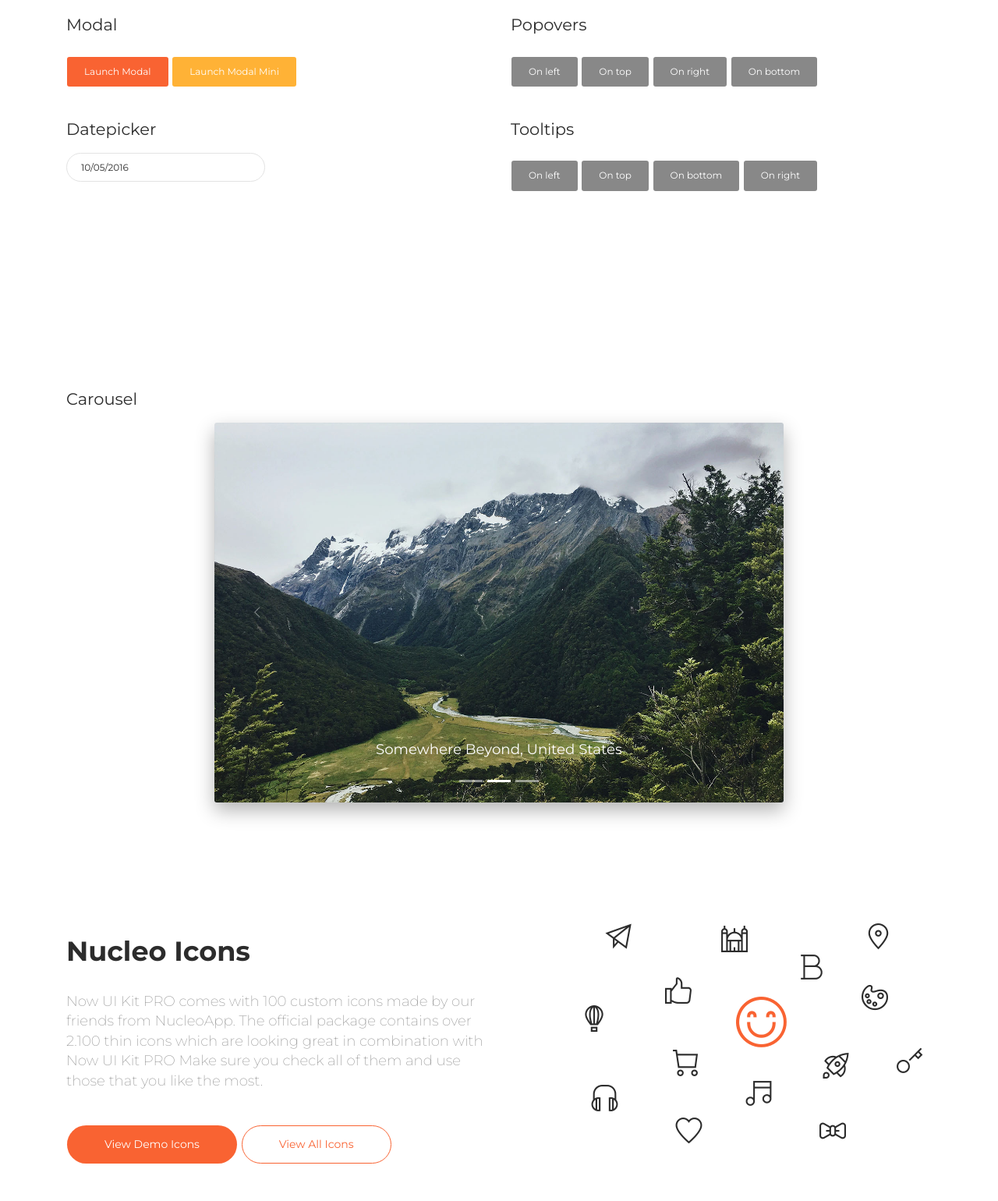
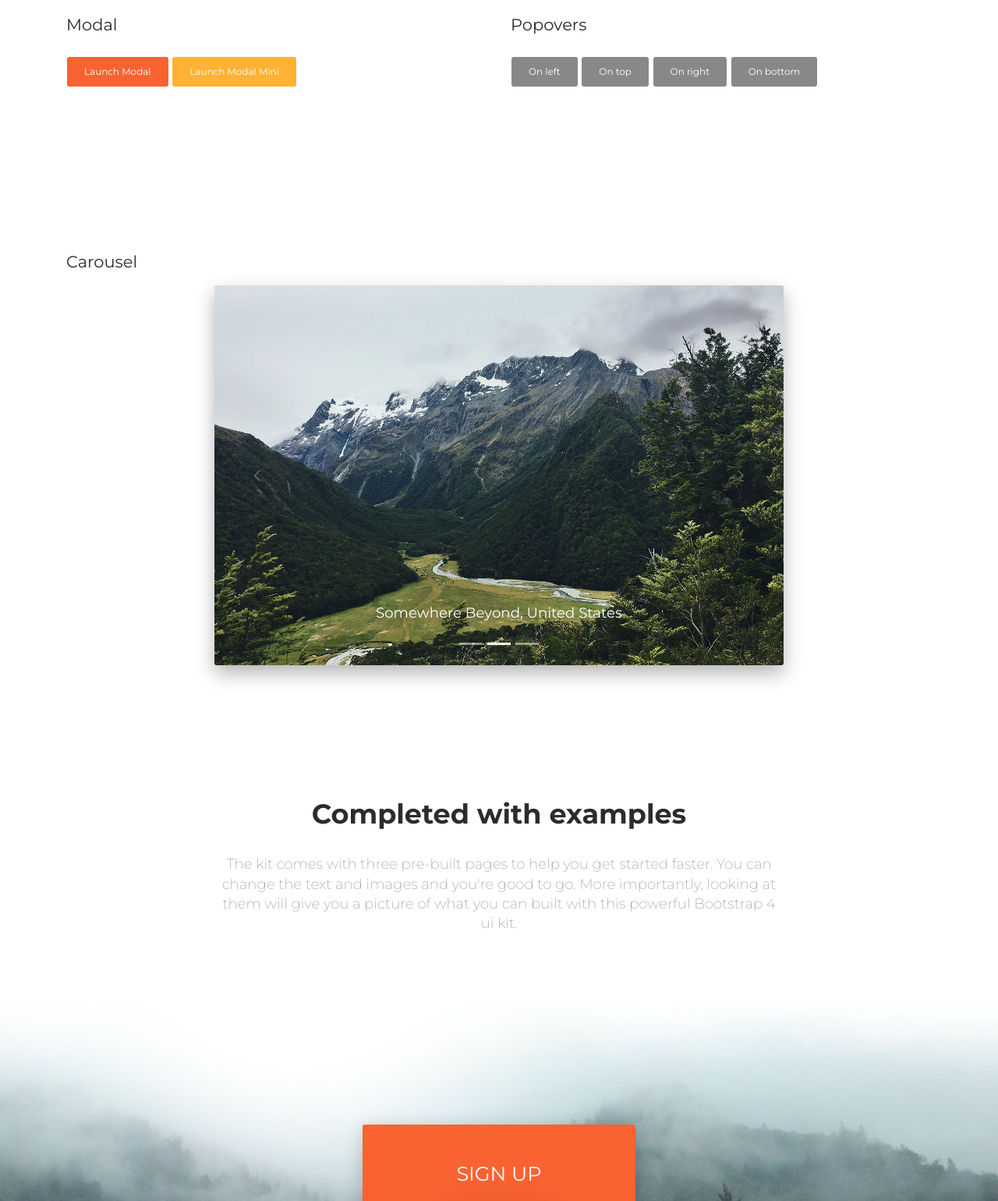
Before and after one commit to ChrisLBlack/alexPenrose, a website: page index.html in a window 1280 px wide. Shown: the part 5530-7070 px from the top of the page at 78% size. Drawn offline with Linux system fonts and the light colour scheme; some packages are replaced by stand-ins of ours.

Commit message:
text changes and moving of modal

```diff
--- a/assets/scss/now-ui-kit/_modals.scss
+++ b/assets/scss/now-ui-kit/_modals.scss
@@ -35,6 +35,7 @@
     padding-bottom: 16px;
     padding-left:   24px;
     line-height: 1.9;
+    text-align: center;
   }
   // Footer (for actions)
   .modal-footer {
--- a/index.html
+++ b/index.html
@@ -62,7 +62,8 @@
             </a>
           </li>
           <li class="nav-item">
-            <a class="nav-link" href="javascript:void(0)" onclick="">
+            <a class="nav-link" href="javascript:void(0)" data-toggle="modal" data-target="#myModal">
+              <!-- <button class="btn btn-primary" data-toggle="modal" data-target="#myModal"></button> -->
               <i class="fas fa-mail-bulk"></i>
               <p>Contact</p>
             </a>
@@ -82,7 +83,7 @@
           <li class="nav-item">
             <a class="nav-link" rel="tooltip" title="Subscribe to me on Youtube" data-placement="bottom" href="https://www.youtube.com/EPPB-KNbY10" target="_blank">
               <i class="fab fa-youtube"></i>
-              <p class="d-lg-none d-xl-none">Instagram</p>
+              <p class="d-lg-none d-xl-none">YouTube</p>
             </a>
           </li>
         </ul>
@@ -656,30 +657,6 @@
                 On bottom
               </button>
             </div>
-            <br />
-            <br />
-            <div class="col-md-6">
-              <h4>Datepicker</h4>
-              <div class="row">
-                <div class="col-md-6">
-                  <div class="datepicker-container">
-                    <div class="form-group">
-                      <input type="text" class="form-control date-picker" value="10/05/2016" data-datepicker-color="primary">
-                    </div>
-                  </div>
-                </div>
-              </div>
-            </div>
-            <div class="col-md-6">
-              <h4>Tooltips</h4>
-              <button type="button" class="btn btn-default btn-tooltip" data-toggle="tooltip" data-placement="left" title="Tooltip on left" data-container="body" data-animation="true" data-delay="100">On left</button>
-              <button type="button" class="btn btn-default btn-tooltip" data-toggle="tooltip" data-placement="top" title="Tooltip on top" data-container="body" data-animation="true">On top</button>
-              <button type="button" class="btn btn-default btn-tooltip" data-toggle="tooltip" data-placement="bottom" title="Tooltip on bottom" data-container="body" data-animation="true">On bottom</button>
-              <button type="button" class="btn btn-default btn-tooltip" data-toggle="tooltip" data-placement="right" title="Tooltip on right" data-container="body" data-animation="true">On right</button>
-              <div class="clearfix"></div>
-              <br>
-              <br>
-            </div>
           </div>
         </div>
       </div>
@@ -727,42 +704,7 @@
           </div>
         </div>
       </div>
-      <div class="section section-nucleo-icons">
-        <div class="container">
-          <div class="row">
-            <div class="col-lg-6 col-md-12">
-              <h2 class="title">Nucleo Icons</h2>
-              <h5 class="description">
-                Now UI Kit PRO comes with 100 custom icons made by our friends from NucleoApp. The official package contains over 2.100 thin icons which are looking great in combination with Now UI Kit PRO Make sure you check all of them and use those that you like the most.
-              </h5>
-              <!-- <div class="nucleo-container">
-							<img src="assets/img/nucleo.svg" alt="">
-						</div> -->
-              <a href="nucleo-icons.html" class="btn btn-primary btn-round btn-lg" target="_blank">View Demo Icons</a>
-              <a href="https://nucleoapp.com/?ref=1712" class="btn btn-primary btn-simple btn-round btn-lg" target="_blank">View All Icons</a>
-            </div>
-            <div class="col-lg-6 col-md-12">
-              <div class="icons-container">
-                <i class="now-ui-icons ui-1_send"></i>
-                <i class="now-ui-icons ui-2_like"></i>
-                <i class="now-ui-icons transportation_air-baloon"></i>
-                <i class="now-ui-icons text_bold"></i>
-                <i class="now-ui-icons tech_headphones"></i>
-                <i class="now-ui-icons emoticons_satisfied"></i>
-                <i class="now-ui-icons shopping_cart-simple"></i>
-                <i class="now-ui-icons objects_spaceship"></i>
-                <i class="now-ui-icons media-2_note-03"></i>
-                <i class="now-ui-icons ui-2_favourite-28"></i>
-                <i class="now-ui-icons design_palette"></i>
-                <i class="now-ui-icons clothes_tie-bow"></i>
-                <i class="now-ui-icons location_pin"></i>
-                <i class="now-ui-icons objects_key-25"></i>
-                <i class="now-ui-icons travel_istanbul"></i>
-              </div>
-            </div>
-          </div>
-        </div>
-      </div>
+
       <div class="section">
         <div class="container text-center">
           <div class="row justify-content-md-center">
@@ -918,35 +860,17 @@
             <button type="button" class="close" data-dismiss="modal" aria-hidden="true">
               <i class="now-ui-icons ui-1_simple-remove"></i>
             </button>
-            <h4 class="title title-up">Modal title</h4>
+            <h4 class="title title-up">Contact Me</h4>
           </div>
           <div class="modal-body">
-            <p>Far far away, behind the word mountains, far from the countries Vokalia and Consonantia, there live the blind texts. Separated they live in Bookmarksgrove right at the coast of the Semantics, a large language ocean. A small river named Duden flows by their place and supplies it with the necessary regelialia. It is a paradisematic country, in which roasted parts of sentences fly into your mouth.
-            </p>
+            <p><i class="fas fa-envelope-square"> </i>alexpenrose@gmail.com</p>
+          </br>
+            <p><i class="fas fa-phone"> </i> 870-405-4787</p>
+        </br>
+          <p>Let's make something great, together!</p>
           </div>
           <div class="modal-footer">
-            <button type="button" class="btn btn-default">Nice Button</button>
             <button type="button" class="btn btn-danger" data-dismiss="modal">Close</button>
-          </div>
-        </div>
-      </div>
-    </div>
-    <!--  End Modal -->
-    <!-- Mini Modal -->
-    <div class="modal fade modal-mini modal-primary" id="myModal1" tabindex="-1" role="dialog" aria-labelledby="myModalLabel" aria-hidden="true">
-      <div class="modal-dialog">
-        <div class="modal-content">
-          <div class="modal-header justify-content-center">
-            <div class="modal-profile">
-              <i class="now-ui-icons users_circle-08"></i>
-            </div>
-          </div>
-          <div class="modal-body">
-            <p>Always have an access to your profile</p>
-          </div>
-          <div class="modal-footer">
-            <button type="button" class="btn btn-link btn-neutral">Back</button>
-            <button type="button" class="btn btn-link btn-neutral" data-dismiss="modal">Close</button>
           </div>
         </div>
       </div>
@@ -992,8 +916,6 @@
   <script src="./assets/js/plugins/bootstrap-switch.js"></script>
   <!--  Plugin for the Sliders, full documentation here: http://refreshless.com/nouislider/ -->
   <script src="./assets/js/plugins/nouislider.min.js" type="text/javascript"></script>
-  <!--  Plugin for the DatePicker, full documentation here: https://github.com/uxsolutions/bootstrap-datepicker -->
-  <script src="./assets/js/plugins/bootstrap-datepicker.js" type="text/javascript"></script>
   <!--  Google Maps Plugin    -->
   <script src="https://maps.googleapis.com/maps/api/js?key=YOUR_KEY_HERE"></script>
   <!-- Control Center for Now Ui Kit: parallax effects, scripts for the example pages etc -->
```
